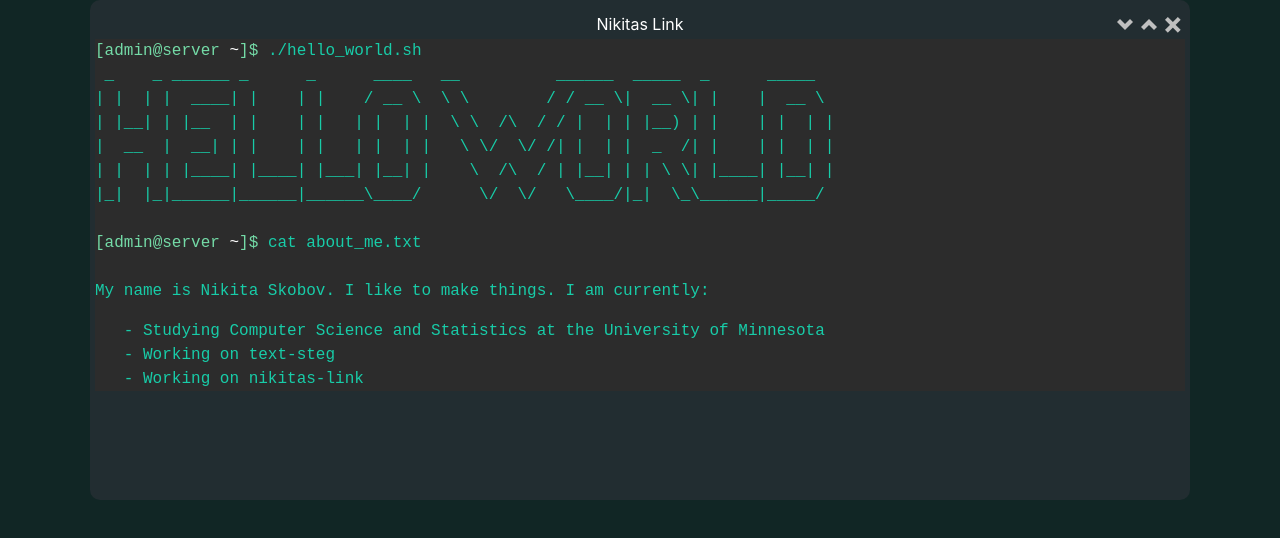
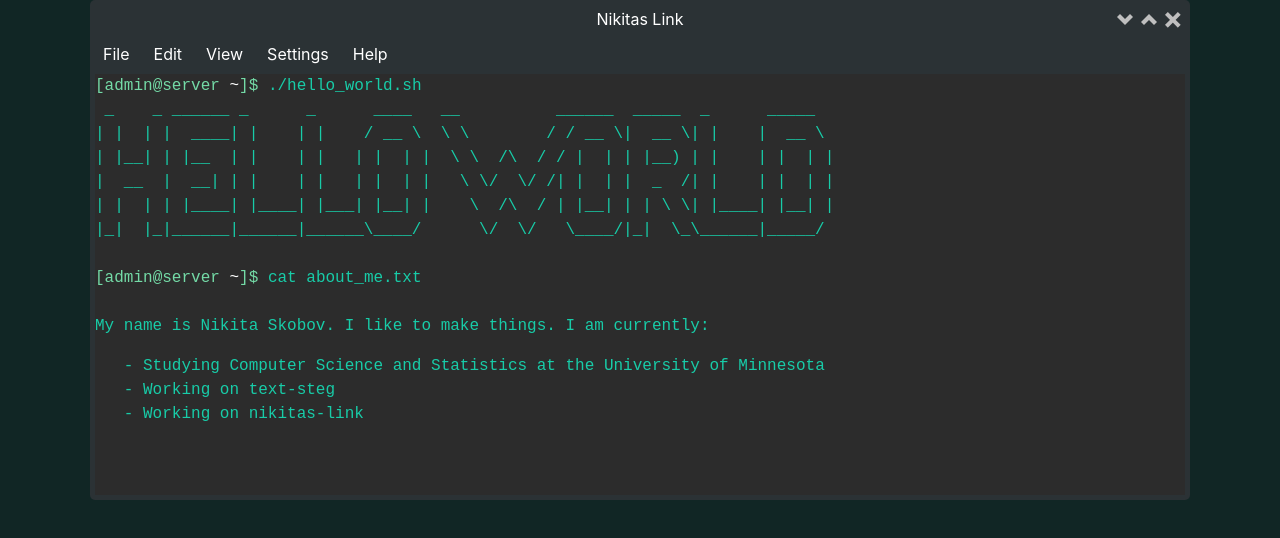
Before and after one commit to nikita-skobov/nikitas-link, a React (Create React App) app: page / in a window 1280 px wide. Shown: the top 538 px of the page. Built offline with nearby package versions, Linux system fonts and the light colour scheme.

Commit message:
adds better styling for terminal window

```diff
--- a/src/components/Terminal.css
+++ b/src/components/Terminal.css
@@ -1,7 +1,7 @@
 .terminal {
     background-color: #2c2c2c;
     width: 100%;
-    max-height: 100%;
+    height: 100%;
     overflow-x: hidden;
     overflow-y: scroll;
 }
--- a/src/components/TerminalMenu.js
+++ b/src/components/TerminalMenu.js
@@ -1,19 +1,25 @@
 import React from 'react'
-import './TerminalWindow.css'
 
 export function TerminalMenu(props) {
     return (
-        <div className="container container-fix pr-0 pl-0">
+        <div className="container pr-0 pl-0">
             <div className="row terminal-window-menu">
-                <div className="col pr-0 pl-0" />
-                <div className="col pr-0 pl-0 text-center text-white">
+                <div className="menu-padding col pr-0 pl-0" />
+                <div className="menu-padding col pr-0 pl-0 text-center text-white">
                     Nikitas Link
                 </div>
-                <div className="col pr-0 pl-0 text-right">
+                <div className="menu-padding col pr-0 pl-0 text-right">
                     <span className="pl-1 pr-1 oi oi-chevron-bottom" title="chevron bottom" aria-hidden="true" />
                     <span className="pl-1 pr-1 oi oi-chevron-top" title="chevron top" aria-hidden="true" />
                     <span className="pl-1 pr-1 oi oi-x" title="x" aria-hidden="true" />
                 </div>
+            </div>
+            <div className="row terminal-window-menu text-white">
+                <div className="menu-button col-fluid pl-2 pr-3 pb-1 pt-1">File</div>
+                <div className="menu-button col-fluid pl-2 pr-3 pb-1 pt-1">Edit</div>
+                <div className="menu-button col-fluid pl-2 pr-3 pb-1 pt-1">View</div>
+                <div className="menu-button col-fluid pl-2 pr-3 pb-1 pt-1">Settings</div>
+                <div className="menu-button col-fluid pl-2 pr-3 pb-1 pt-1">Help</div>
             </div>
         </div>
     )
--- a/src/components/TerminalWindow.css
+++ b/src/components/TerminalWindow.css
@@ -1,24 +1,31 @@
 .terminal-window {
     height: 100%;
-    padding: 5px;
+    padding-left: 5px;
+    padding-right: 5px;
+    padding-bottom: 5px;
     margin: auto;
     width: 100%;
     max-width: 1100px;
     max-height: 500px;
-    border-radius: 10px;
+    border-radius: 5px;
 }
 
 .terminal-window-color {
-    background-color: #222d31;
+    background-color: #2b3235;
 }
 
 .terminal-window-menu {
     width: 100%;
-    height: 20px;
     margin: auto;
+    font-size: 16px;
 }
 
-.container-fix {
-    margin-top: 7px;
-    margin-bottom: 7px;
+.menu-padding {
+    padding-top: 7px;
+    padding-bottom: 7px;
 }
+
+.menu-button:hover {
+    background-color: rgb(57, 172, 218);
+    cursor: default;
+}
--- a/src/components/TerminalWindow.js
+++ b/src/components/TerminalWindow.js
@@ -8,8 +8,12 @@ import TerminalMenu from './TerminalMenu'
 export function TerminalWindow(props) {
     return (
         <div className="terminal-window terminal-window-color">
-            <TerminalMenu />
-            <Terminal />
+            <div style={{ width: '100%', height: '15%'}}>
+                <TerminalMenu />
+            </div>
+            <div style={{ width: '100%', height: '85%'}}>
+                <Terminal />
+            </div>
         </div>
     )
 }
--- a/src/index.css
+++ b/src/index.css
@@ -11,3 +11,7 @@ html, body, #root {
     background-color: #112625;
     color: #bfbfbf;
 }
+
+.mauto {
+    margin: auto;
+}
```
